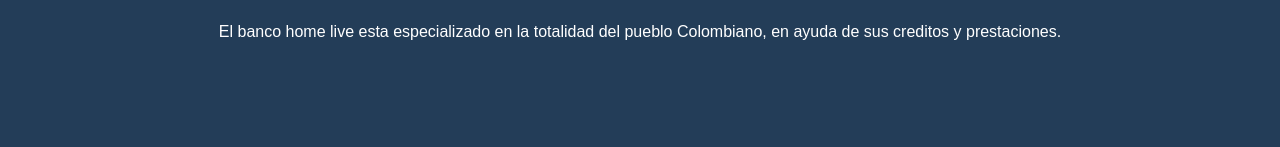
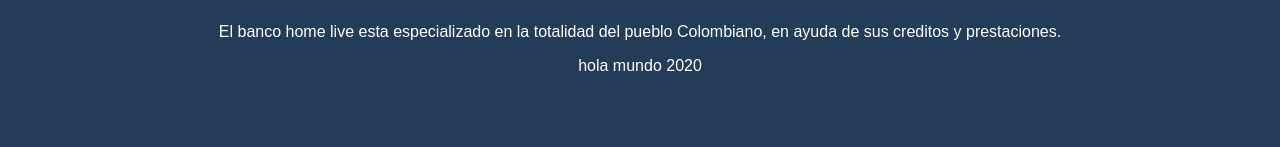
Before and after one commit to FabioG99/interfaz-BANCO-2, a plain HTML site: page index.html in a window 1280 px wide. Shown: the part 584-731 px from the top of the page. Drawn offline with Linux system fonts and the light colour scheme; a web font is replaced by a local one.

Commit message:
prueba linea en (copia)

```diff
--- a/index.html
+++ b/index.html
@@ -62,6 +62,7 @@
                 <div class="ingresar"><a href="login.html">INGRESAR</a></div>
                 <!--agrego un parrafo de prueba-->
                 <P>El banco home live esta especializado en la totalidad del pueblo Colombiano, en ayuda de sus creditos y prestaciones.</P>
+                <p>hola mundo 2020</p>
             </div>
         </section>
 
```
